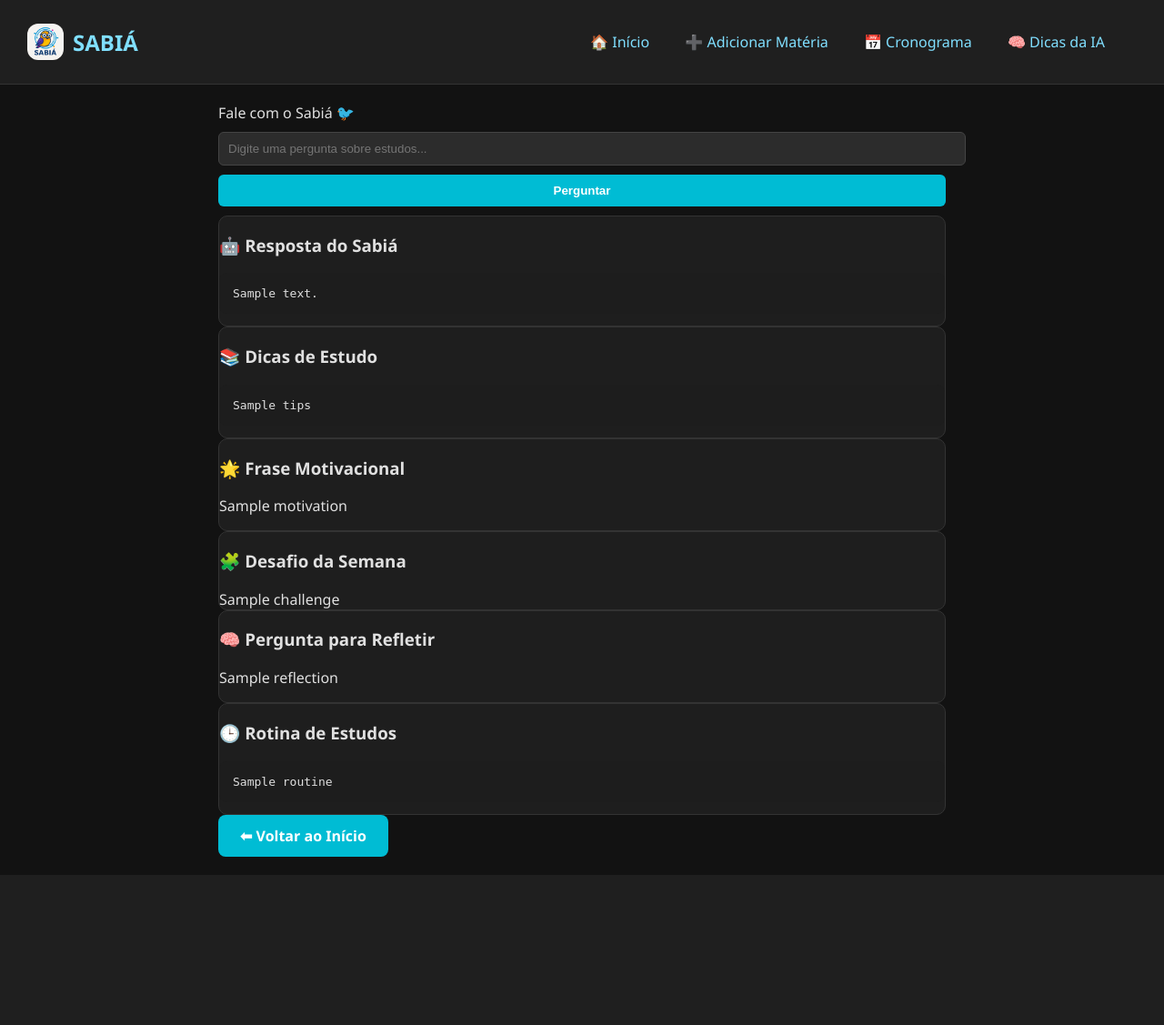
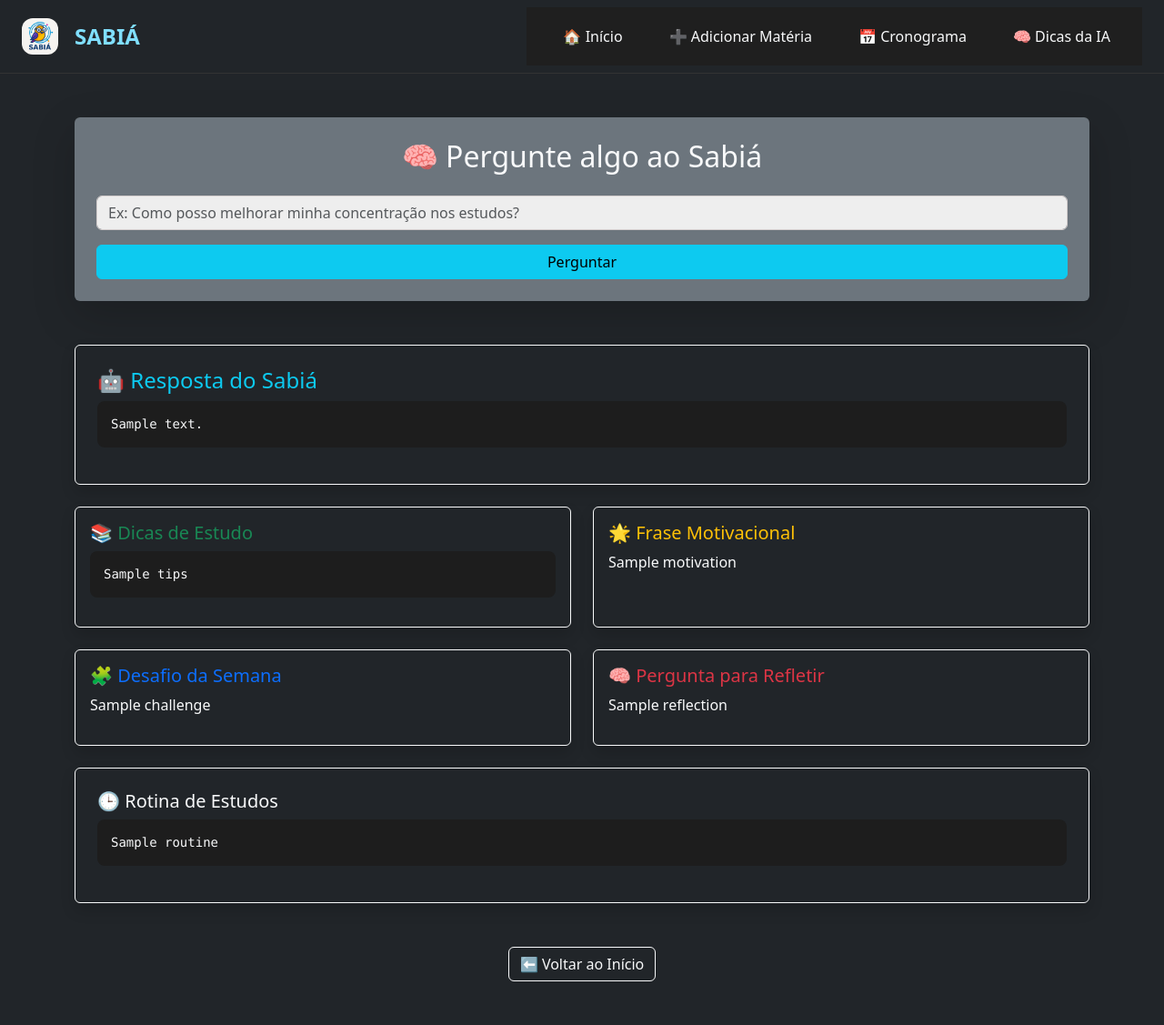
Before and after one commit to DaviGrilo/SABI-, a Flask app: template templates/recomendacoes.html in a window 1280 px wide. Shown: the whole page at 91% size. Before the commit the page ends 962 px from the top, so only its background shows below. Run offline with Flask 3, Linux system fonts and the light colour scheme; the template is opened without the code that fills it: most values are stand-ins (such as "Sample title", 1, 10 or a date in 2020).

Commit message:
Update recomendacoes.html

```diff
--- a/templates/recomendacoes.html
+++ b/templates/recomendacoes.html
@@ -1,79 +1,92 @@
 <!DOCTYPE html>
 <html lang="pt-br">
 <head>
-    <meta charset="UTF-8">
-    <meta name="viewport" content="width=device-width, initial-scale=1.0">
+  <meta charset="UTF-8" />
+  <meta name="viewport" content="width=device-width, initial-scale=1.0" />
   <title>Dicas da IA - Sabiá</title>
-    <link rel="stylesheet" href="/static/css/style.css">
+  <link rel="stylesheet" href="/static/css/style.css?v=2" />
+  <link rel="icon" href="/static/img/sabia-logo.png" type="image/png" />
+  <link href="https://cdn.jsdelivr.net/npm/bootstrap@5.3.0/dist/css/bootstrap.min.css" rel="stylesheet" />
 </head>
-<body>
-    <header class="navbar-custom">
-        <div class="nav-logo">
-            <img src="../static/img/sabia-logo.png" alt="Logo do Sabiá" height="40">
-            <span>SABIÁ</span>
+<body class="bg-dark text-light">
+
+<header class="navbar-custom bg-dark text-light px-4 py-2 d-flex justify-content-between align-items-center">
+  <div class="nav-logo d-flex align-items-center">
+    <img src="/static/img/sabia-logo.png" alt="Logo do Sabiá" height="40" class="me-2" />
+    <span class="fs-4 fw-bold">SABIÁ</span>
   </div>
-        <nav class="nav-links">
-            <a href="/">🏠 Início</a>
-            <a href="/add">➕ Adicionar Matéria</a>
-            <a href="/schedule">📅 Cronograma</a>
-            <a href="/recomendacoes">🧠 Dicas da IA</a>
+  <nav class="nav-links d-flex gap-3">
+    <a href="/" class="text-decoration-none text-light">🏠 Início</a>
+    <a href="/add" class="text-decoration-none text-light">➕ Adicionar Matéria</a>
+    <a href="/schedule" class="text-decoration-none text-light">📅 Cronograma</a>
+    <a href="/recomendacoes" class="text-decoration-none text-light">🧠 Dicas da IA</a>
   </nav>
 </header>
 
-    <main>
+
+  <main class="container py-5">
+
+    <div class="card bg-secondary text-light p-4 mb-5 shadow-lg border-0">
+      <h2 class="text-center mb-4">🧠 Pergunte algo ao Sabiá</h2>
       <form method="post" action="/recomendacoes">
-            <label for="user_prompt">Fale com o Sabiá 🐦</label>
-            <input type="text" id="user_prompt" name="user_prompt" placeholder="Digite uma pergunta sobre estudos..." required>
-            <button type="submit">Perguntar</button>
+        <div class="mb-3">
+          <input type="text" id="user_prompt" name="user_prompt" class="form-control bg-dark text-light border-secondary" placeholder="Ex: Como posso melhorar minha concentração nos estudos?" required>
+        </div>
+        <div class="text-center">
+          <button type="submit" class="btn btn-info">Perguntar</button>
+        </div>
       </form>
+    </div>
 
     {% if user_answer %}
-        <div class="card">
-            <h3 class="card-title">🤖 Resposta do Sabiá</h3>
-            <div class="card-body">
-                <pre>{{ user_answer }}</pre>
-            </div>
+    <div class="card bg-dark text-light p-4 mb-4 shadow border-light">
+      <h4 class="text-info">🤖 Resposta do Sabiá</h4>
+      <div><pre>{{ user_answer }}</pre></div>
     </div>
     {% endif %}
 
-        <div class="card">
-            <h3 class="card-title">📚 Dicas de Estudo</h3>
-            <div class="card-body">
-                <pre>{{ tips }}</pre>
+    <div class="row g-4">
+      <div class="col-md-6">
+        <div class="card bg-dark text-light h-100 p-3 shadow border-light">
+          <h5 class="text-success">📚 Dicas de Estudo</h5>
+          <div><pre>{{ tips }}</pre></div>
         </div>
       </div>
 
-        <div class="card">
-            <h3 class="card-title">🌟 Frase Motivacional</h3>
-            <div class="card-body">
+      <div class="col-md-6">
+        <div class="card bg-dark text-light h-100 p-3 shadow border-light">
+          <h5 class="text-warning">🌟 Frase Motivacional</h5>
           <p>{{ motivation }}</p>
         </div>
       </div>
 
-        <div class="card">
-            <h3 class="card-title">🧩 Desafio da Semana</h3>
-            <div class="card-body">
+      <div class="col-md-6">
+        <div class="card bg-dark text-light h-100 p-3 shadow border-light">
+          <h5 class="text-primary">🧩 Desafio da Semana</h5>
           <div>{{ challenge | safe }}</div>
         </div>
       </div>
 
-        <div class="card">
-            <h3 class="card-title">🧠 Pergunta para Refletir</h3>
-            <div class="card-body">
+      <div class="col-md-6">
+        <div class="card bg-dark text-light h-100 p-3 shadow border-light">
+          <h5 class="text-danger">🧠 Pergunta para Refletir</h5>
           <p>{{ reflection }}</p>
         </div>
       </div>
 
-        <div class="card">
-            <h3 class="card-title">🕒 Rotina de Estudos</h3>
-            <div class="card-body">
+      <div class="col-12">
+        <div class="card bg-dark text-light p-4 shadow border-light">
+          <h5 class="text-light">🕒 Rotina de Estudos</h5>
           <pre>{{ routine }}</pre>
         </div>
       </div>
+    </div>
 
-        <div class="text-center mt-4">
-            <a href="/" class="btn-voltar">⬅ Voltar ao Início</a>
+    <div class="text-center mt-5">
+      <a href="/" class="btn btn-outline-light">⬅ Voltar ao Início</a>
     </div>
   </main>
+
+  <script src="https://cdn.jsdelivr.net/npm/bootstrap@5.3.0/dist/js/bootstrap.bundle.min.js"></script>
 </body>
 </html>
```
Lines whose indentation alone changed are shown as unchanged.
